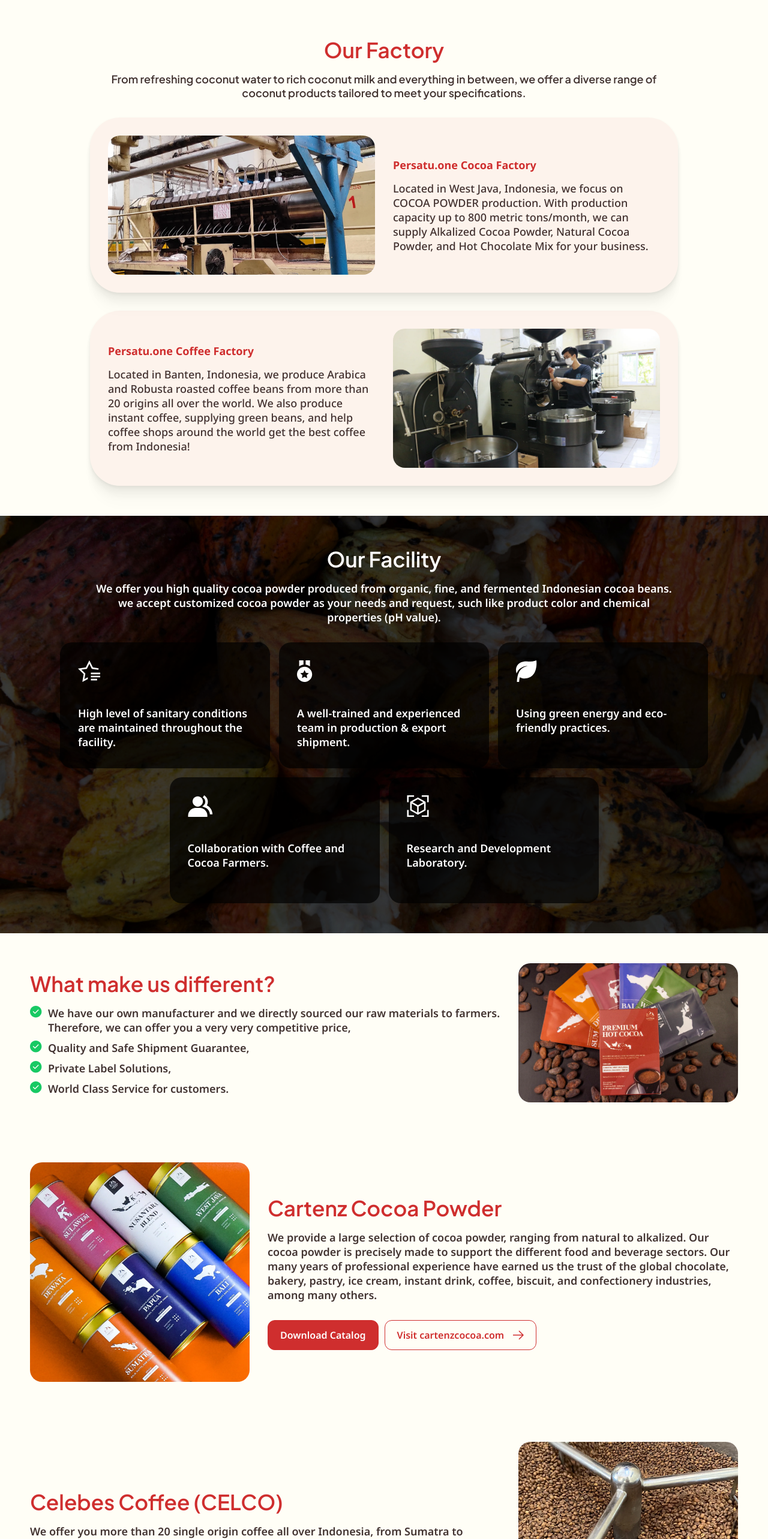
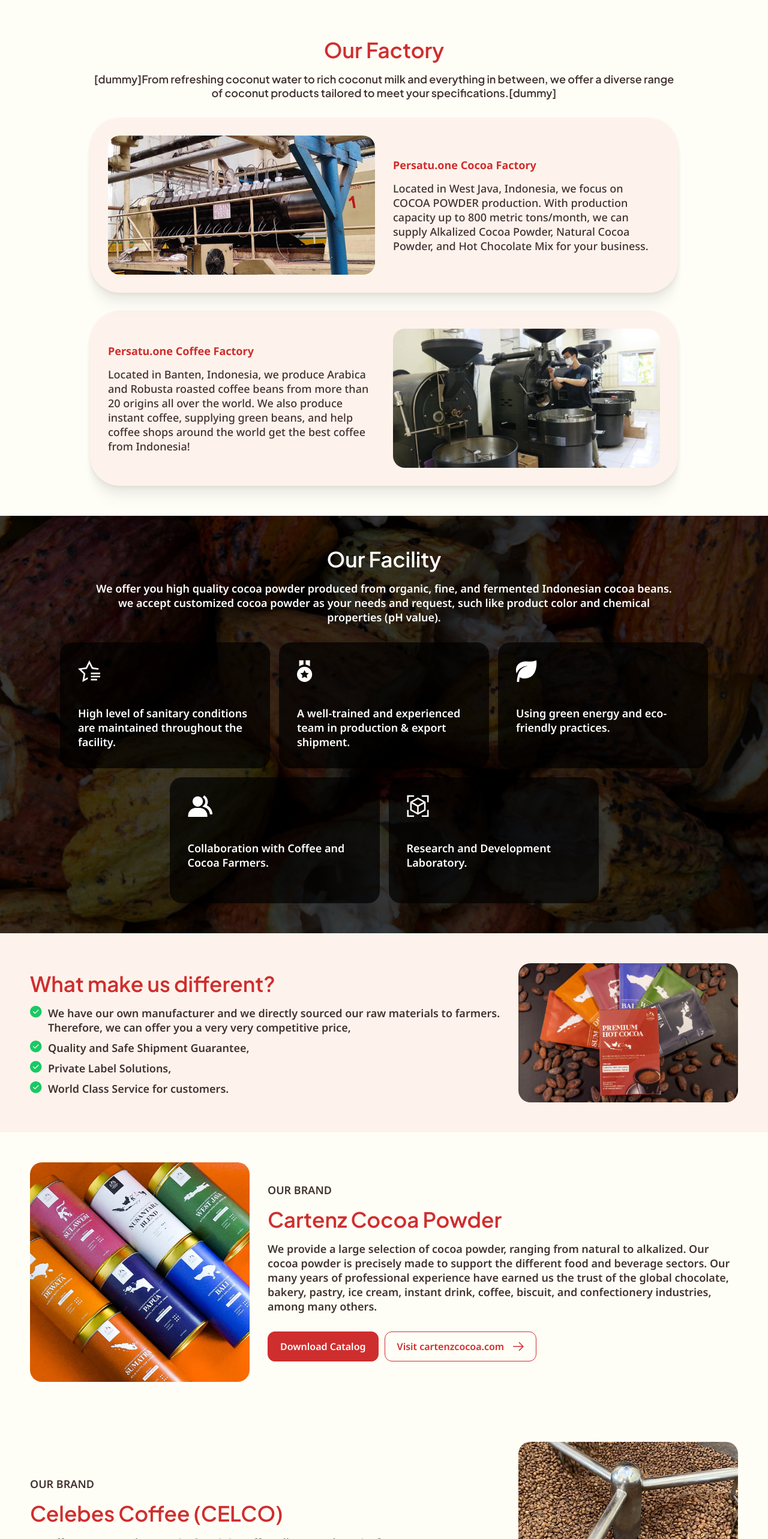
Before and after one commit to space-ibrahimstudio/persatuone-next, a Next.js app: page / in a window 1280 px wide. Shown: the part 1100-3666 px from the top of the page at 60% size. Built offline with nearby package versions, Linux system fonts and the light colour scheme.

Commit message:
style: Fix copywriting content

```diff
--- a/pages/index.js
+++ b/pages/index.js
@@ -21,7 +21,8 @@
     <>
       <Head>
         <title>
-          Persatu.one | Cocoa manufacturers and Coffee roaster from Indonesia
+          Finest Cocoa Powder Supplier from Indonesia - Persatu.one - Komoditas
+          Indonesia
         </title>
         <meta
           name="description"
--- a/sections/brands.js
+++ b/sections/brands.js
@@ -66,8 +66,8 @@
         />
         <div className={styles.brandsHeading}>
           <div className={styles.brandsHeadingContent}>
+            <h2 className={styles.herSubtitle}>OUR BRAND</h2>
             <h1 className={styles.brandsTitle}>Cartenz Cocoa Powder</h1>
-            {/* <h2 className={styles.herSubtitle}>OUR BRAND</h2> */}
             <p className={styles.heroDesc}>
               We provide a large selection of cocoa powder, ranging from natural
               to alkalized. Our cocoa powder is precisely made to support the
@@ -108,8 +108,8 @@
       >
         <div className={styles.brandsHeading}>
           <div className={styles.brandsHeadingContent}>
+            <h2 className={styles.herSubtitle}>OUR BRAND</h2>
             <h1 className={styles.brandsTitle}>Celebes Coffee (CELCO)</h1>
-            {/* <h2 className={styles.herSubtitle}>OUR BRAND</h2> */}
             <p className={styles.heroDesc}>
               We offer you more than 20 single origin coffee all over Indonesia,
               from Sumatra to Papua. With advanced roastery machine and
--- a/sections/factory.js
+++ b/sections/factory.js
@@ -12,9 +12,9 @@
       <div className={styles.factoryHeading}>
         <h1 className={styles.factoryTitle}>Our Factory</h1>
         <p className={styles.aboutDesc}>
-          From refreshing coconut water to rich coconut milk and everything in
-          between, we offer a diverse range of coconut products tailored to meet
-          your specifications.
+          [dummy]From refreshing coconut water to rich coconut milk and
+          everything in between, we offer a diverse range of coconut products
+          tailored to meet your specifications.[dummy]
         </p>
       </div>
       <FactoryCard
--- a/sections/products.js
+++ b/sections/products.js
@@ -58,8 +58,8 @@
           <h2 className={styles.herSubtitle}>OUR PRODUCTS</h2>
           <h1 className={styles.brandsTitle}>Coffee Products</h1>
           <p className={styles.heroDesc}>
-            We offer you high quality cocoa powder produced from the best
-            fermented Indonesian and African cocoa beans.
+            We offer you high quality coffee produced from the best fermented
+            Indonesian coffee beans.
           </p>
         </div>
         <div className={styles.cofproductsBody}>
--- a/styles/Home.module.css
+++ b/styles/Home.module.css
@@ -435,6 +435,7 @@
   font-size: var(--font-large);
   color: var(--color-red);
   font-family: var(--font-jakarta);
+  background-color: var(--color-red-5);
 }
 
 .brandsImage {
```
